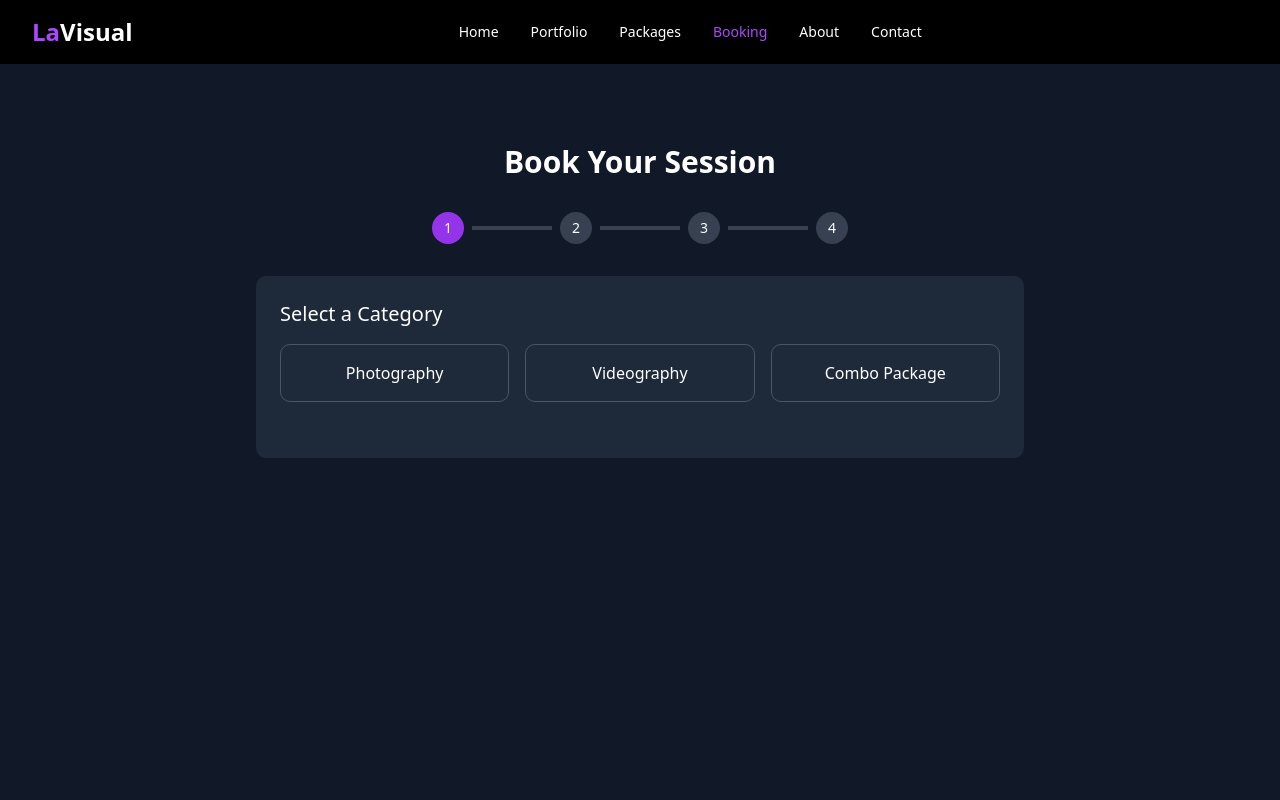
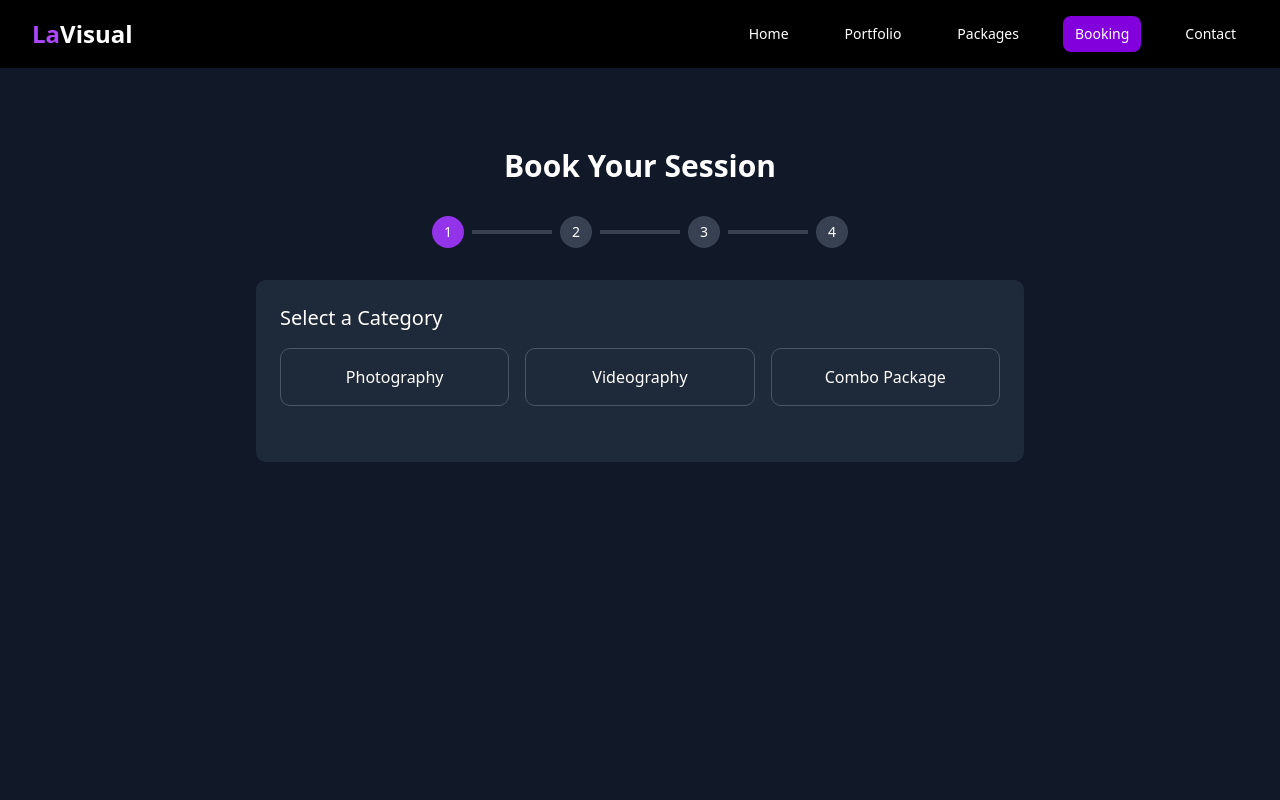
Before and after one commit to aaronersando/LaVisual-Photography-Videography-Booking-System-with-React-Springboot, a React (Vite) app in the folder src/main/resources/static/frontend/: page /booking in a window 1280 px wide. Shown: the top 800 px of the page. Built offline with nearby package versions, Linux system fonts and the light colour scheme.

Commit message:
Navbar animation added sliding hover with framer motion

```diff
--- a/src/main/resources/static/frontend/package.json
+++ b/src/main/resources/static/frontend/package.json
@@ -22,6 +22,7 @@
     "clsx": "^2.1.1",
     "date-fns": "^4.1.0",
     "lucide-react": "^0.488.0",
+    "motion": "^12.9.4",
     "react": "^19.0.0",
     "react-calendar": "^5.1.0",
     "react-chartjs-2": "^5.3.0",
--- a/src/main/resources/static/frontend/src/components/common/Navbar.jsx
+++ b/src/main/resources/static/frontend/src/components/common/Navbar.jsx
@@ -1,13 +1,56 @@
-import { useState } from 'react';
+import { useState, useEffect, useRef } from 'react';
 import { Link, useLocation } from 'react-router-dom';
 import { FontAwesomeIcon } from '@fortawesome/react-fontawesome';
 import { faBars, faTimes } from '@fortawesome/free-solid-svg-icons';
+import { motion } from 'framer-motion';
 
 function Navbar() {
   const [isMobileMenuOpen, setIsMobileMenuOpen] = useState(false);
   const location = useLocation(); // Get the current location
+  const [hovered, setHovered] = useState(null); // Track hovered tab
+  const navRefs = useRef({}); // Store refs for each nav item
+  const [activeIndicator, setActiveIndicator] = useState({ width: 0, left: 0, height: 0 });
 
   const isActive = (path) => location.pathname === path; // Check if the path matches the current location
+
+  // Update the active indicator position and size
+  useEffect(() => {
+    const activePath = hovered || location.pathname;
+    const currentRef = navRefs.current[activePath];
+
+    if (currentRef) {
+      const rect = currentRef.getBoundingClientRect();
+      const parentRect = currentRef.parentElement.getBoundingClientRect();
+
+      setActiveIndicator({
+        width: rect.width,
+        left: rect.left - parentRect.left,
+        height: rect.height,
+      });
+    }
+  }, [hovered, location.pathname]);
+
+  // Update measurements on resize
+  useEffect(() => {
+    const handleResize = () => {
+      const activePath = hovered || location.pathname;
+      const currentRef = navRefs.current[activePath];
+
+      if (currentRef) {
+        const rect = currentRef.getBoundingClientRect();
+        const parentRect = currentRef.parentElement.getBoundingClientRect();
+
+        setActiveIndicator({
+          width: rect.width,
+          left: rect.left - parentRect.left,
+          height: rect.height,
+        });
+      }
+    };
+
+    window.addEventListener('resize', handleResize);
+    return () => window.removeEventListener('resize', handleResize);
+  }, [hovered, location.pathname]);
 
   return (
     <header className="bg-black w-full py-4 sticky top-0 z-50">
@@ -21,66 +64,43 @@ function Navbar() {
           </Link>
 
           {/* Desktop Navigation */}
-          <nav className="hidden md:flex items-center space-x-8">
+          <nav className="hidden md:flex items-center space-x-8 relative">
+            {/* Background indicator that slides */}
+            <motion.div
+              className="absolute bg-purple-700 rounded-md"
+              layoutId="nav-indicator"
+              initial={false}
+              animate={{
+                width: activeIndicator.width,
+                left: activeIndicator.left,
+                height: activeIndicator.height,
+              }}
+              transition={{ type: "spring", stiffness: 300, damping: 30 }}
+              style={{ zIndex: -1 }}
+            />
+
+            {[
+              { path: "/", label: "Home" },
+              { path: "/portfolio", label: "Portfolio" },
+              { path: "/packages", label: "Packages" },
+              { path: "/booking", label: "Booking" },
+              { path: "/contact", label: "Contact" },
+            ].map((item) => (
               <Link
-              to="/"
-              className={`text-sm transition-colors duration-200 ${
-                isActive("/") ? "text-purple-500" : "text-white hover:text-purple-500"
+                key={item.path}
+                to={item.path}
+                ref={(el) => (navRefs.current[item.path] = el)}
+                onMouseEnter={() => setHovered(item.path)}
+                onMouseLeave={() => setHovered(null)}
+                className={`relative text-sm transition-colors duration-200 px-3 py-2 rounded-md ${
+                  isActive(item.path) ? "text-white" : "text-white"
                 }`}
+                style={{ zIndex: 1 }} // Ensure text stays above the background
               >
-              Home
+                {item.label}
               </Link>
-            <Link
-              to="/portfolio"
-              className={`text-sm transition-colors duration-200 ${
-                isActive("/portfolio") ? "text-purple-500" : "text-white hover:text-purple-500"
-              }`}
-            >
-              Portfolio
-            </Link>
-            <Link
-              to="/packages"
-              className={`text-sm transition-colors duration-200 ${
-                isActive("/packages") ? "text-purple-500" : "text-white hover:text-purple-500"
-              }`}
-            >
-              Packages
-            </Link>
-            <Link
-              to="/booking"
-              className={`text-sm transition-colors duration-200 ${
-                isActive("/booking") ? "text-purple-500" : "text-white hover:text-purple-500"
-              }`}
-            >
-              Booking
-            </Link>
-            <Link
-              to="/about"
-              className={`text-sm transition-colors duration-200 ${
-                isActive("/about") ? "text-purple-500" : "text-white hover:text-purple-500"
-              }`}
-            >
-              About
-            </Link>
-            <Link
-              to="/contact"
-              className={`text-sm transition-colors duration-200 ${
-                isActive("/contact") ? "text-purple-500" : "text-white hover:text-purple-500"
-              }`}
-            >
-              Contact
-            </Link>
+            ))}
           </nav>
-
-          {/* Auth Buttons */}
-          <div className="hidden md:flex items-center space-x-4">
-            {/* <Link
-              to="/login"
-              className="bg-purple-600 text-white px-4 py-2 rounded-md text-sm hover:bg-purple-700 transition-colors duration-200"
-            >
-              Log in
-            </Link> */}
-          </div>
 
           {/* Mobile Menu Button */}
           <button
@@ -101,54 +121,23 @@ function Navbar() {
         {/* Mobile Navigation */}
         <div className={`${isMobileMenuOpen ? "block" : "hidden"} md:hidden`} id="mobile-menu">
           <div className="px-2 pt-2 pb-3 space-y-1 sm:px-3">
+            {[
+              { path: "/", label: "Home" },
+              { path: "/portfolio", label: "Portfolio" },
+              { path: "/packages", label: "Packages" },
+              { path: "/booking", label: "Booking" },
+              { path: "/contact", label: "Contact" },
+            ].map((item) => (
               <Link
-              to="/"
+                key={item.path}
+                to={item.path}
                 className={`block px-3 py-2 rounded-md text-sm ${
-                isActive("/") ? "text-purple-500" : "text-white hover:bg-gray-800 hover:text-purple-500"
+                  isActive(item.path) ? "text-purple-700" : "text-white hover:bg-gray-800"
                 }`}
               >
-              Home
+                {item.label}
               </Link>
-            <Link
-              to="/portfolio"
-              className={`block px-3 py-2 rounded-md text-sm ${
-                isActive("/portfolio") ? "text-purple-500" : "text-white hover:bg-gray-800 hover:text-purple-500"
-              }`}
-            >
-              Portfolio
-            </Link>
-            <Link
-              to="/packages"
-              className={`block px-3 py-2 rounded-md text-sm ${
-                isActive("/packages") ? "text-purple-500" : "text-white hover:bg-gray-800 hover:text-purple-500"
-              }`}
-            >
-              Packages
-            </Link>
-            <Link
-              to="/booking"
-              className={`block px-3 py-2 rounded-md text-sm ${
-                isActive("/booking") ? "text-purple-500" : "text-white hover:bg-gray-800 hover:text-purple-500"
-              }`}
-            >
-              Booking
-            </Link>
-            <Link
-              to="/about"
-              className={`block px-3 py-2 rounded-md text-sm ${
-                isActive("/about") ? "text-purple-500" : "text-white hover:bg-gray-800 hover:text-purple-500"
-              }`}
-            >
-              About
-            </Link>
-            <Link
-              to="/contact"
-              className={`block px-3 py-2 rounded-md text-sm ${
-                isActive("/contact") ? "text-purple-500" : "text-white hover:bg-gray-800 hover:text-purple-500"
-              }`}
-            >
-              Contact
-            </Link>
+            ))}
           </div>
         </div>
       </div>
```
Also changed, not shown: 1 other file (tests, documents, lock files or other folders). Lines whose indentation alone changed are shown as unchanged.
